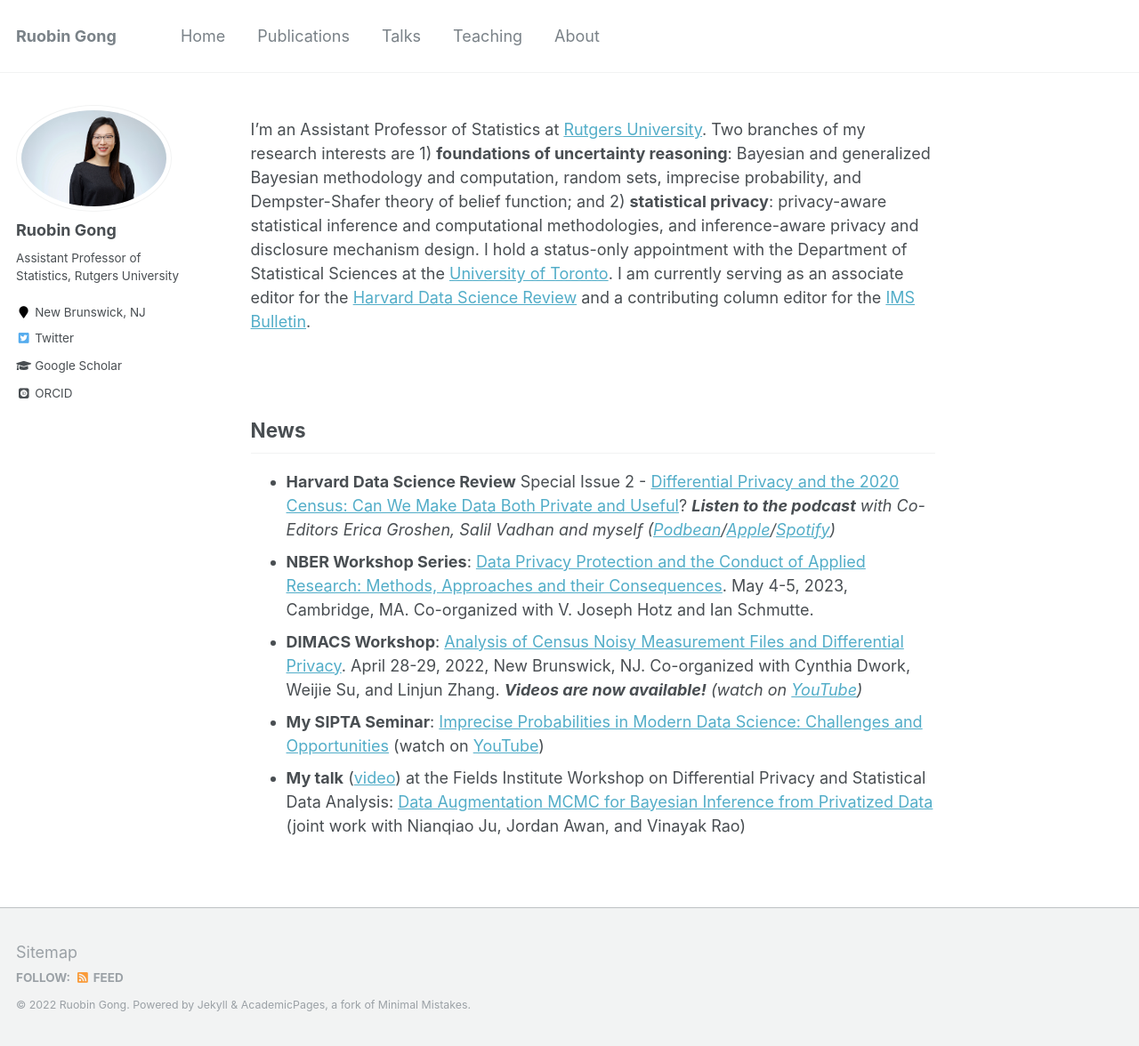
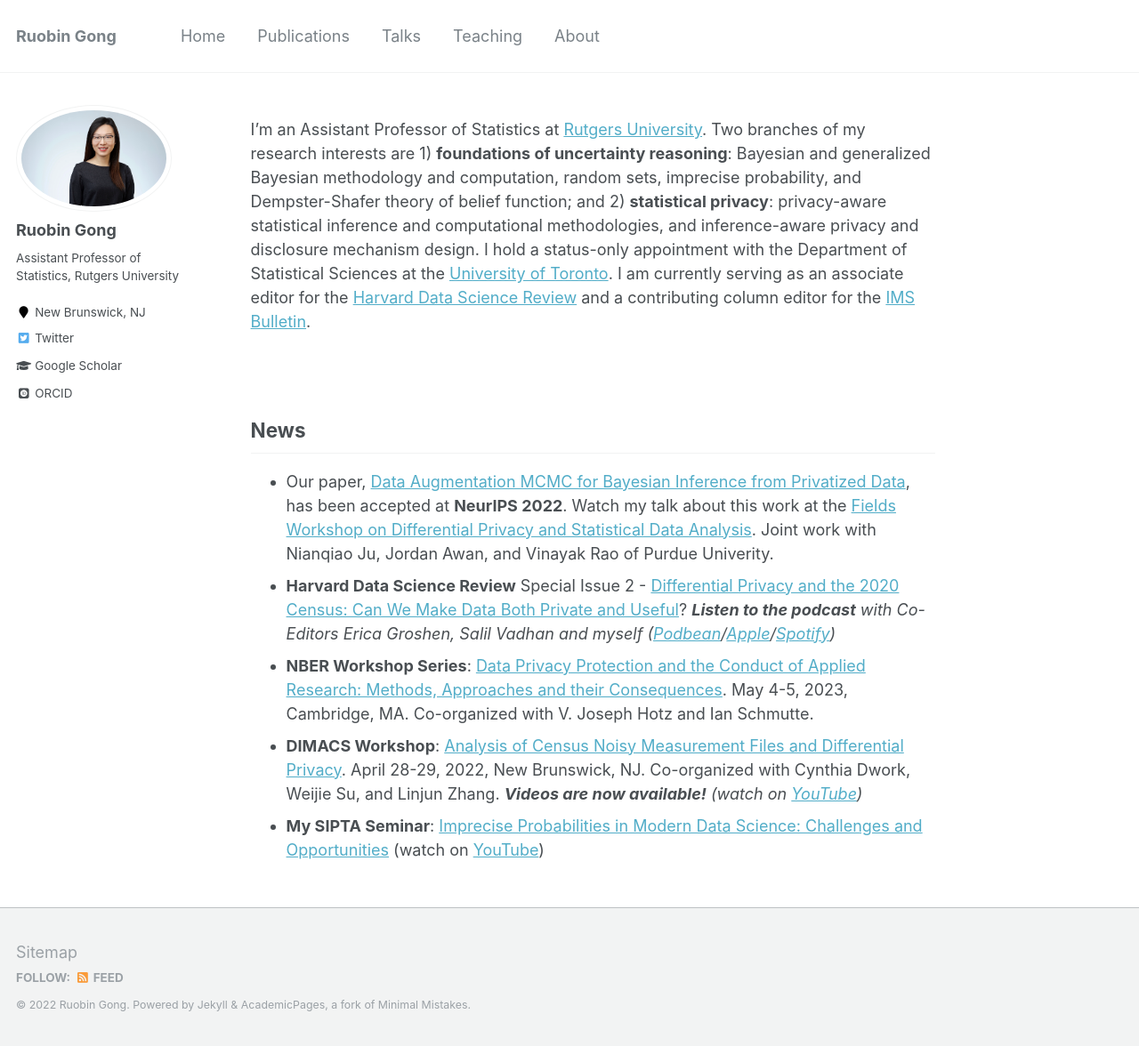
Before and after one commit to RuobinGong/RuobinGong.github.io, a Jekyll site: the page built from _pages/home.md, in a window 1280 px wide and 1176 px high. Shown: the whole window at 89% size. Built offline with Jekyll 4.4.1, drawn with Linux system fonts in a browser that asks for light colours; some web fonts are replaced.

Commit message:
Update home.md

```diff
--- a/_pages/home.md
+++ b/_pages/home.md
@@ -16,8 +16,8 @@ I'm an Assistant Professor of Statistics at [Rutgers University](https://www.sta
 
 ## News
 
+* Our paper, [Data Augmentation MCMC for Bayesian Inference from Privatized Data](https://ruobingong.github.io/publication/2022-06-01-DAMCMC), has been accepted at **NeurIPS 2022**. Watch my talk about this work at the [Fields Workshop on Differential Privacy and Statistical Data Analysis](http://www.fields.utoronto.ca/talks/Data-Augmentation-MCMC-Bayesian-Inference-Privatized-Data). Joint work with Nianqiao Ju, Jordan Awan, and Vinayak Rao of Purdue Univerity.
 * **Harvard Data Science Review** Special Issue 2 - [Differential Privacy and the 2020 Census: Can We Make Data Both Private and Useful](https://hdsr.mitpress.mit.edu/specialissue2)?  _**Listen to the podcast** with Co-Editors Erica Groshen, Salil Vadhan and myself ([Podbean](https://hdsr.podbean.com/e/differential-privacy-for-the-2020-us-census-can-we-make-data-both-private-and-useful-part-1/)/[Apple](https://podcasts.apple.com/us/podcast/differential-privacy-for-the-2020-u-s-census-can-we/id1558728983?i=1000571597321)/[Spotify](https://open.spotify.com/episode/4A9ahGLv5r58LJX8Alxg19))_
 * **NBER Workshop Series**: [Data Privacy Protection and the Conduct of Applied Research: Methods, Approaches and their Consequences](https://www.nber.org/conferences/data-privacy-protection-and-conduct-applied-research-methods-approaches-and-their-consequences). May 4-5, 2023, Cambridge, MA. Co-organized with V. Joseph Hotz and Ian Schmutte.
 * **DIMACS Workshop**: [Analysis of Census Noisy Measurement Files and Differential Privacy](http://dimacs.rutgers.edu/events/details?eID=2038). April 28-29, 2022, New Brunswick, NJ. Co-organized with Cynthia Dwork, Weijie Su, and Linjun Zhang. _**Videos are now available!** (watch on [YouTube](https://www.youtube.com/playlist?list=PLKVCRT3MRed733-w2Lo2yvCAkac9zdIVj))_
 * **My SIPTA Seminar**: [Imprecise Probabilities in Modern Data Science: Challenges and Opportunities](https://sipta.org/events/sipta-seminars/) (watch on [YouTube](https://www.youtube.com/watch?v=rNVWyG-0XgA))
-* **My talk** ([video](http://www.fields.utoronto.ca/talks/Data-Augmentation-MCMC-Bayesian-Inference-Privatized-Data)) at the Fields Institute Workshop on Differential Privacy and Statistical Data Analysis: [Data Augmentation MCMC for Bayesian Inference from Privatized Data](https://ruobingong.github.io/publication/2022-06-01-DAMCMC) (joint work with Nianqiao Ju, Jordan Awan, and Vinayak Rao)
```
